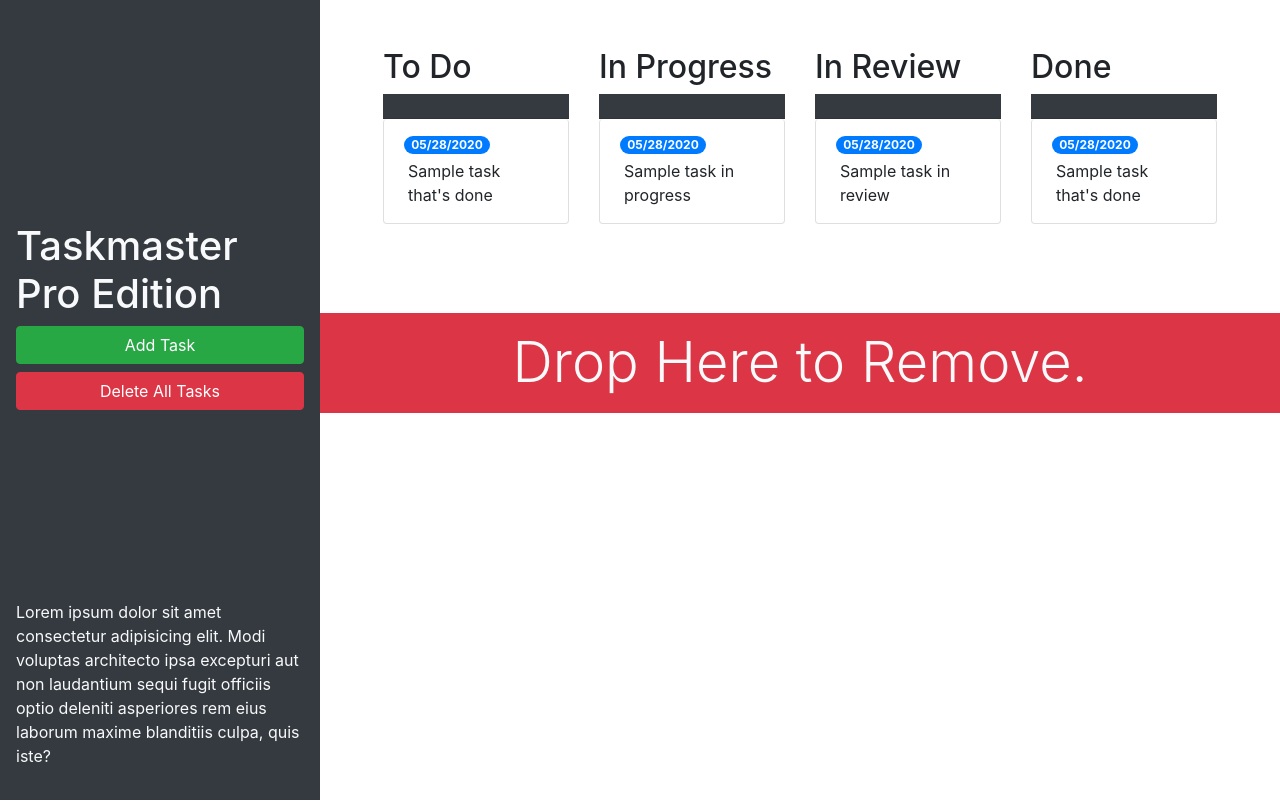
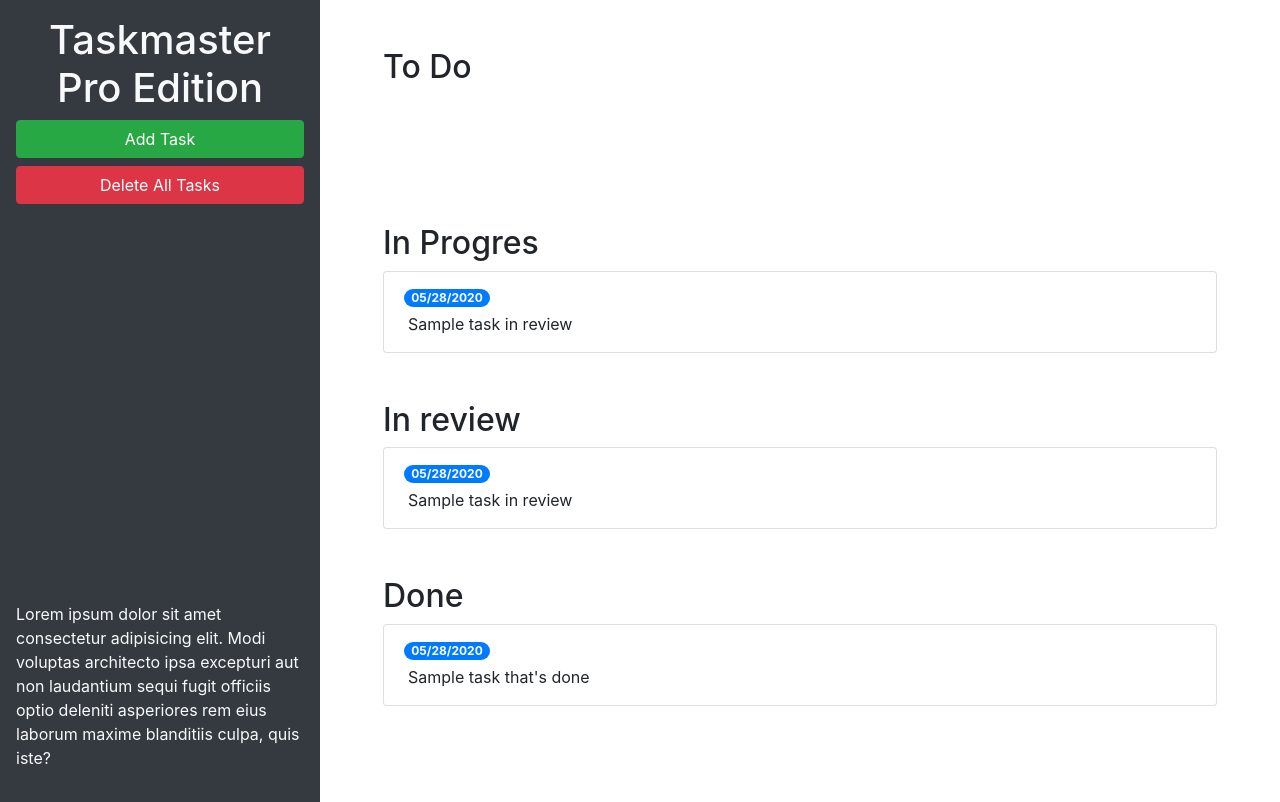
Before and after one commit to mikejmarin25/taskmaster-pro-P4, a plain HTML site: page index.html in a window 1280 px wide. Drawn offline with nearby package versions, Linux system fonts and the light colour scheme.

Commit message:
code refactored

```diff
--- a/assets/js/script.js
+++ b/assets/js/script.js
@@ -42,7 +42,7 @@ var loadTasks = function() {
 };
 
 var saveTasks = function() {
-  localStorage.setItem("taks", JSON.stringify(tasks));
+  localStorage.setItem("tasks", JSON.stringify(tasks));
 };
 
 
@@ -79,7 +79,7 @@ $("#task-form-modal .btn-primary").click(function() {
     });
 
     saveTasks();
-  };
+  }
 });
 
 // remove all tasks
@@ -94,6 +94,22 @@ $("#remove-tasks").on("click", function() {
 // load tasks for the first time
 loadTasks();
 
-$(".card .list-group").sortable({
-  connectWith: $(".card .list-group")
+// due date was clicked
+$(".list-group").on("click", "span", function() {
+  // get current text
+  var date = $(this)
+    .text()
+    .trim();
+
+  // create new input element
+  var dateInput = $("<input>")
+    .attr("type", "text")
+    .addClass("form-control")
+    .val(date);
+
+  // swap out elements
+  $(this).replaceWith(dateInput);
+
+  // automatically focus on new element
+  dateInput.trigger("focus");
 });
--- a/index.html
+++ b/index.html
@@ -13,47 +13,37 @@
 <body>
 
   <div class="row min-vh-100 no-gutters">
-    <header class="col-12 col-lg-3 bg-dark text-light sticky-top d-flex flex-column p-4 p-lg-3">
-      <p class="mt-auto d-none d-lg-block">
-       <h1 class="text-light">Taskmaster Pro Edition</h1>
-        <button id="create-task" class="btn btn-block btn-success" data-toggle="modal" data-target="#task-form-modal">Add Task</button>
+    <header class="col-12 col-lg-3 bg-dark text-light d-flex flex-column p-4 p-lg-3">
+      <h1 class="text-center">Taskmaster Pro Edition</h1>
+      <button id="create-task" class="btn btn-block btn-success" data-toggle="modal" data-target="#task-form-modal">Add
+        Task</button>
       <button id="remove-tasks" class="btn btn-block btn-danger">Delete All Tasks</button>
       <p class="mt-auto">Lorem ipsum dolor sit amet consectetur adipisicing elit. Modi voluptas architecto ipsa
         excepturi aut non
         laudantium sequi fugit officiis optio deleniti asperiores rem eius laborum maxime blanditiis culpa, quis iste?
       </p>
     </header>
-
      <main class="col-12 col-lg-9">
       <div class="m-5 row justify-content-around">
           <!-- todo start -->
-       <div class="col-12 col-md-6 col-xl-3 mb-3">
+         <div class="col-12">
            <h2>To Do</h2>
-          <h4 class="card-header bg-dark text-light"></h4>
-          <ul id="list-done" class="list-group">
+         <ul id="list-toDo" class="list-group"></ul>
+        </div>
+        <!-- todo end -->
+        <!-- in progress start -->
+        <div class="col-12">
+          <h2>In Progres</h2>
+          <ul id="list-inProgress" class="list-group">
             <li class="list-group-item">
               <span class="badge badge-primary badge-pill">05/28/2020</span>
-              <p class="m-1">Sample task that's done</p>
+              <p class="m-1">Sample task in review</p>
             </li>
           </ul>
         </div>
-        <!-- todo end -->
-        <!-- in progress start -->
-       <div class="col-12 col-md-6 col-xl-3 mb-3">
-          <h2>In Progress</h2>
-          <h4 class="card-header bg-dark text-light"></h4>
-          <ul id="list-inProgress" class="list-group">
-            <li class="list-group-item">
-              <span class="badge badge-primary badge-pill">05/28/2020</span>
-              <p class="m-1">Sample task in progress</p>
-            </li>
-          </ul>
-        </div>
-        <!-- in progress end -->
        <!-- in review start -->
-       <div class="col-12 col-md-6 col-xl-3 mb-3">
-          <h2>In Review</h2>
-          <h4 class="card-header bg-dark text-light"></h4>
+       <div class="col-12">
+        <h2>In review</h2>
         <ul id="list-inReview" class="list-group">
           <li class="list-group-item">
             <span class="badge badge-primary badge-pill">05/28/2020</span>
@@ -63,9 +53,8 @@
       </div>
          <!-- in review end -->
        <!-- done start -->
- <div class="col-12 col-md-6 col-xl-3 mb-3">
+       <div class="col-12">
       <h2>Done</h2>
-  <h4 class="card-header bg-dark text-light"></h4>
       <ul id="list-done" class="list-group">
        <li class="list-group-item">
          <span class="badge badge-primary badge-pill">05/28/2020</span>
@@ -73,8 +62,10 @@
       </li>
      </ul>
      </div>
-        <!-- done end -->
+    </main>
   </div>
+
+
 
   <!-- Modal -->
   <div class="modal fade" id="task-form-modal" tabindex="-1" role="dialog" aria-labelledby="task-form-modal"
@@ -91,11 +82,11 @@
           <form>
             <div class="form-group">
               <label for="modalTaskDescription">Task description</label>
-              <textarea id="modalTaskDescription" rows="3"></textarea>
+              <textarea id="modalTaskDescription" rows="3" class="form-control"></textarea>
             </div>
             <div class="form-group">
               <label for="modalDueDate">Due date</label>
-              <input type="text" id="modalDueDate" placeholder="mm/dd/yyyy" autocomplete="off" />
+              <input type="text" class="form-control" id="modalDueDate" placeholder="mm/dd/yyyy" autocomplete="off" />
             </div>
           </form>
         </div>
@@ -107,12 +98,6 @@
     </div>
   </div>
 
-  <div id="trash">
-    <div class="w-100 bg-danger p-3 text-center text-light display-4">
-      Drop Here to Remove.
-    </div>
-  </div>
-
   <script src="https://cdnjs.cloudflare.com/ajax/libs/jquery/3.4.1/jquery.min.js"></script>
   <script src="https://cdnjs.cloudflare.com/ajax/libs/popper.js/1.15.0/umd/popper.min.js"></script>
   <script src="https://cdnjs.cloudflare.com/ajax/libs/twitter-bootstrap/4.3.1/js/bootstrap.min.js"></script>
```
Also changed, not shown: 2 other files. Lines whose indentation alone changed are shown as unchanged.
